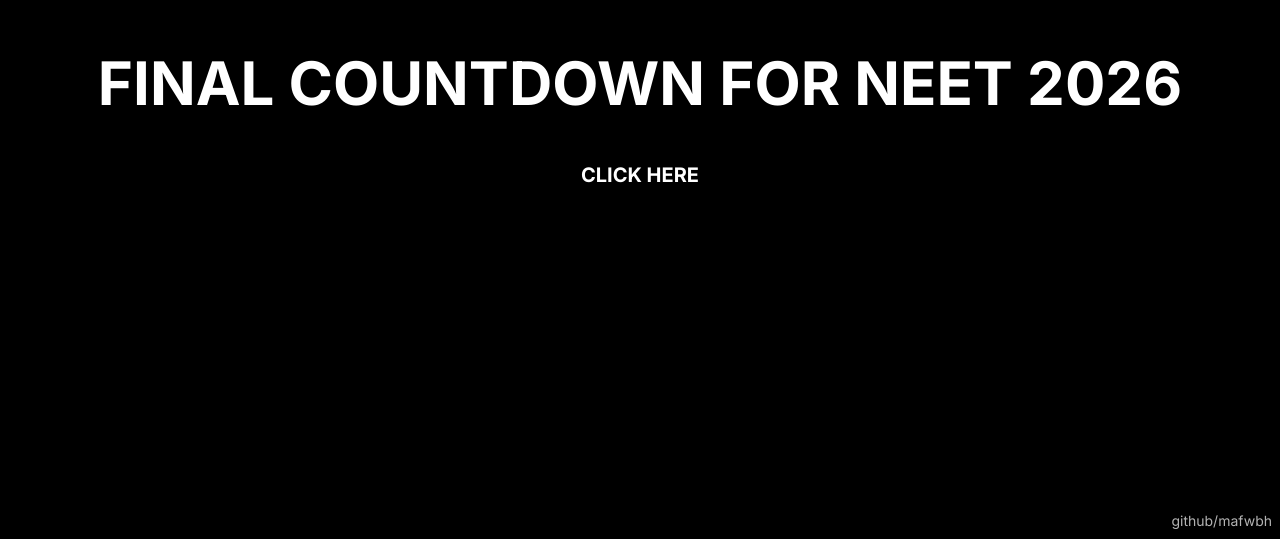
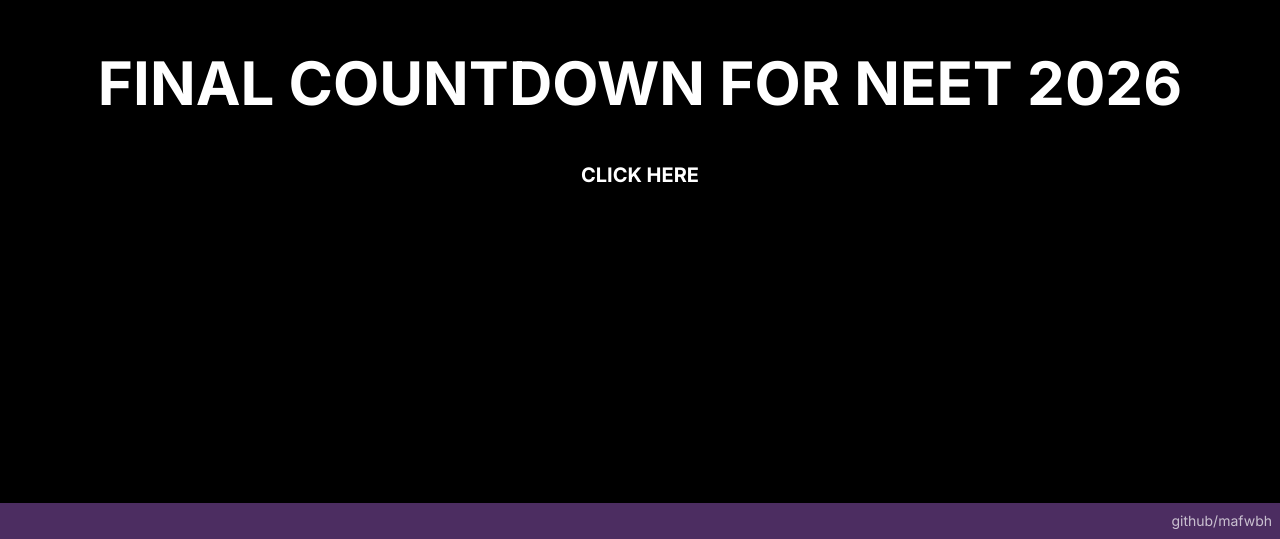
Before and after one commit to Wateyy/CNTDWN-NEET, a Next.js app: page / in a window 1280 px wide. Shown: the part 261-800 px from the top of the page. Built offline with nearby package versions, Linux system fonts and the light colour scheme.

Commit message:
pink for neet

```diff
--- a/app/globals.css
+++ b/app/globals.css
@@ -7,7 +7,7 @@
 }
 
 body {
-  background: black;
+  background: rgb(76, 45, 97);
   color: white;
 }
 
--- a/app/layout.tsx
+++ b/app/layout.tsx
@@ -5,8 +5,8 @@
 const inter = Inter({ subsets: ['latin'] })
 
 export const metadata: Metadata = {
-  title: 'Final Countdown',
-  description: 'Countdown to important exams',
+  title: 'NEET 2026 COUNTDOWN',
+  description: 'Countdown to NEET 2026',
 }
 
 export default function RootLayout({
```
